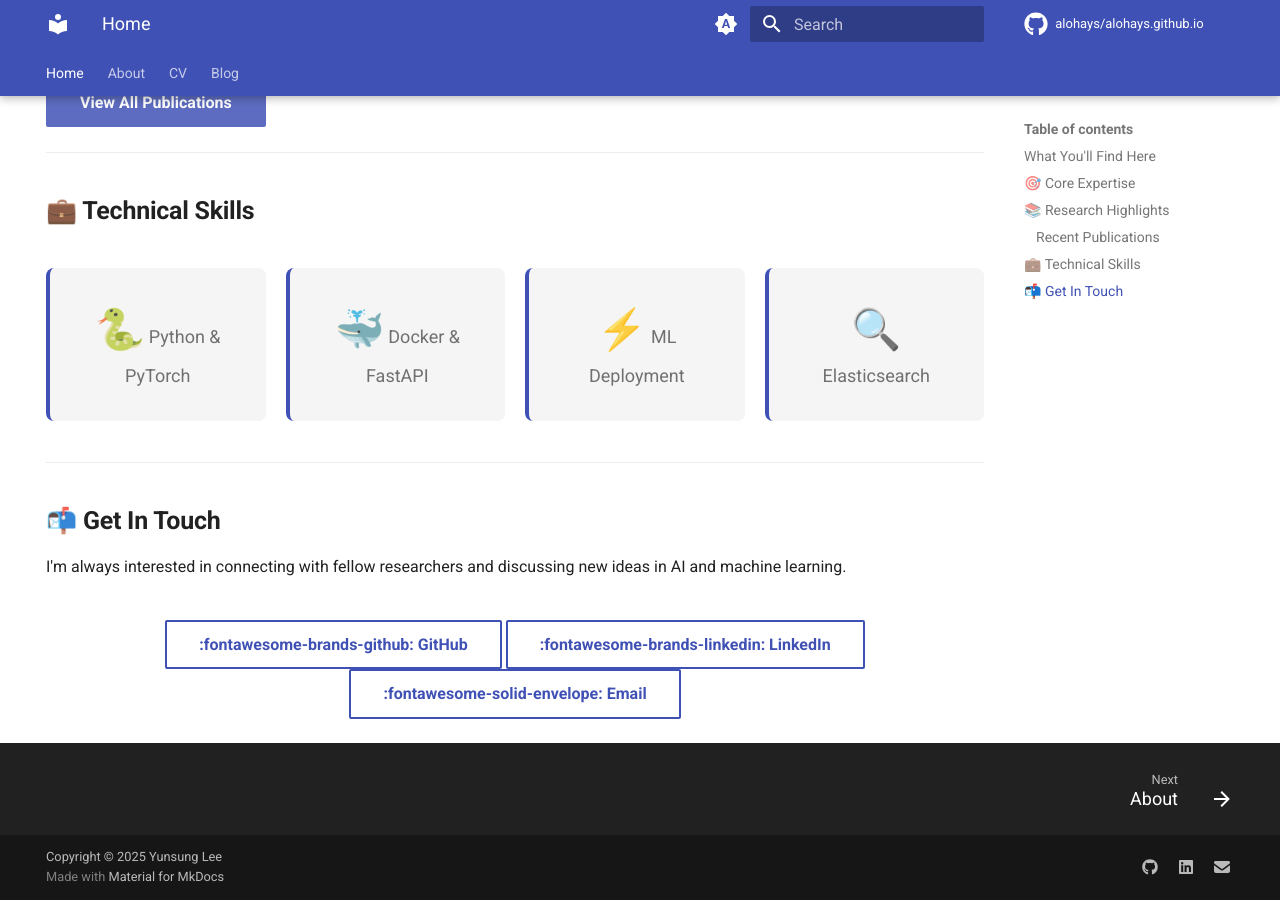
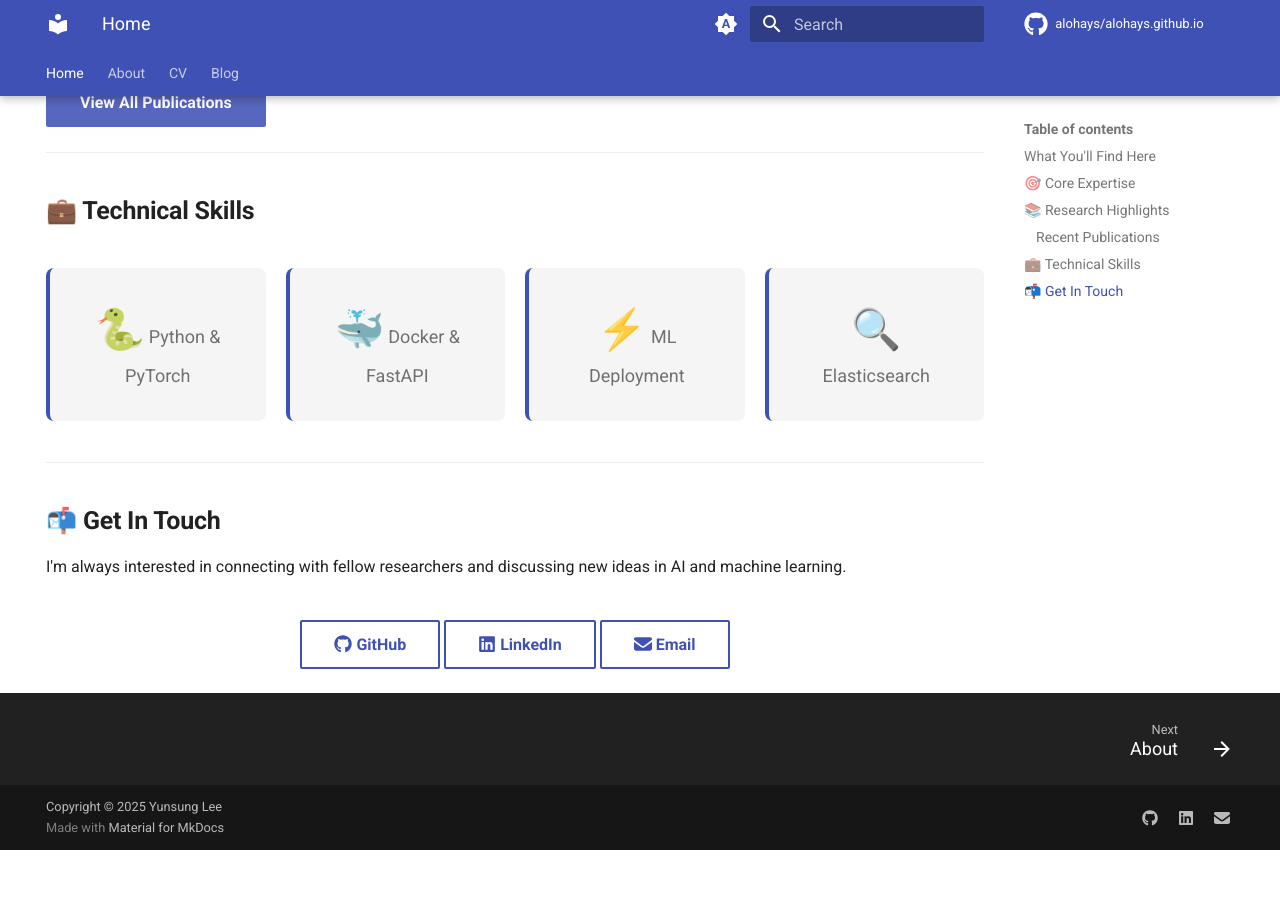
Before and after one commit to alohays/alohays.github.io, an MkDocs documentation site: the page built from docs/index.md, in a window 1280 px wide and 900 px high, scrolled down 2378 px. Built offline with MkDocs 1.6.1 and Material for MkDocs 9.7.7, drawn with Linux system fonts in a browser that asks for light colours; comment, search, counter and statistics services are not loaded; after the commit the page ends 3228 px from its top, so only the background shows below that.

Commit message:
fix: properly configure FontAwesome icon rendering in contact links
- Configure pymdownx.emoji with Material theme's emoji support to enable proper SVG icon rendering
- Convert contact links from HTML anchor tags to markdown format with attribute lists for better emoji processing
- Add markdown="1" attribute to div to ensure markdown content is processed correctly

```diff
--- a/docs/index.md
+++ b/docs/index.md
@@ -249,14 +249,8 @@ Leading research initiatives in <strong>Embodied AI</strong>, <strong>autonomous
 
 I'm always interested in connecting with fellow researchers and discussing new ideas in AI and machine learning.
 
-<div style="text-align: center; margin-top: 2rem;">
-  <a href="https://github.com/alohays" class="md-button">
-    :fontawesome-brands-github: GitHub
-  </a>
-  <a href="https://www.linkedin.com/in/yunsung-lee-23a926150/" class="md-button">
-    :fontawesome-brands-linkedin: LinkedIn
-  </a>
-  <a href="mailto:dldbstjd9751@gmail.com" class="md-button">
-    :fontawesome-solid-envelope: Email
-  </a>
+<div style="text-align: center; margin-top: 2rem;" markdown="1">
+  [:fontawesome-brands-github: GitHub](https://github.com/alohays){ .md-button }
+  [:fontawesome-brands-linkedin: LinkedIn](https://www.linkedin.com/in/yunsung-lee-23a926150/){ .md-button }
+  [:fontawesome-solid-envelope: Email](mailto:dldbstjd9751@gmail.com){ .md-button }
 </div>
--- a/mkdocs.yml
+++ b/mkdocs.yml
@@ -109,7 +109,9 @@ markdown_extensions:
       smart_enable: all
   - pymdownx.caret
   - pymdownx.details
-  - pymdownx.emoji
+  - pymdownx.emoji:
+      emoji_index: !!python/name:material.extensions.emoji.twemoji
+      emoji_generator: !!python/name:material.extensions.emoji.to_svg
   - pymdownx.highlight:
       anchor_linenums: true
       line_spans: __span
```
